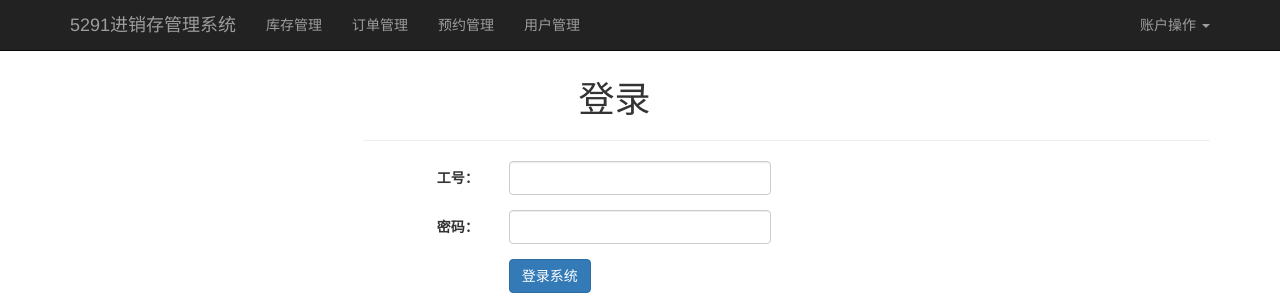
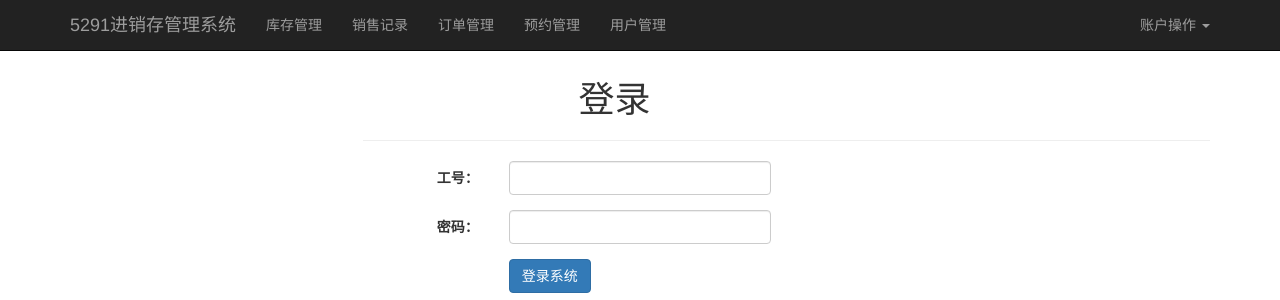
Before and after one commit to SR1s/WMS, a Flask app: page /accounts/login in a window 1280 px wide. Shown: the top 300 px of the page. Run offline with Flask 2, Linux system fonts and the light colour scheme; some libraries are stand-ins or nearby versions.

Commit message:
add new entry for sell record page

```diff
--- a/WMS/templates/basic.html
+++ b/WMS/templates/basic.html
@@ -38,6 +38,7 @@
         <div class="collapse navbar-collapse">
           <ul class="nav navbar-nav">
             <li class="in-active"><a href="/items/list">库存管理</a></li>
+            <li><a href="/sell/list">销售记录</a></li>
             <li><a href="/order/list">订单管理</a></li>
             <li><a href="/reservation/list">预约管理</a></li>
             <li><a href="/accounts/list">用户管理</a></li>
```
